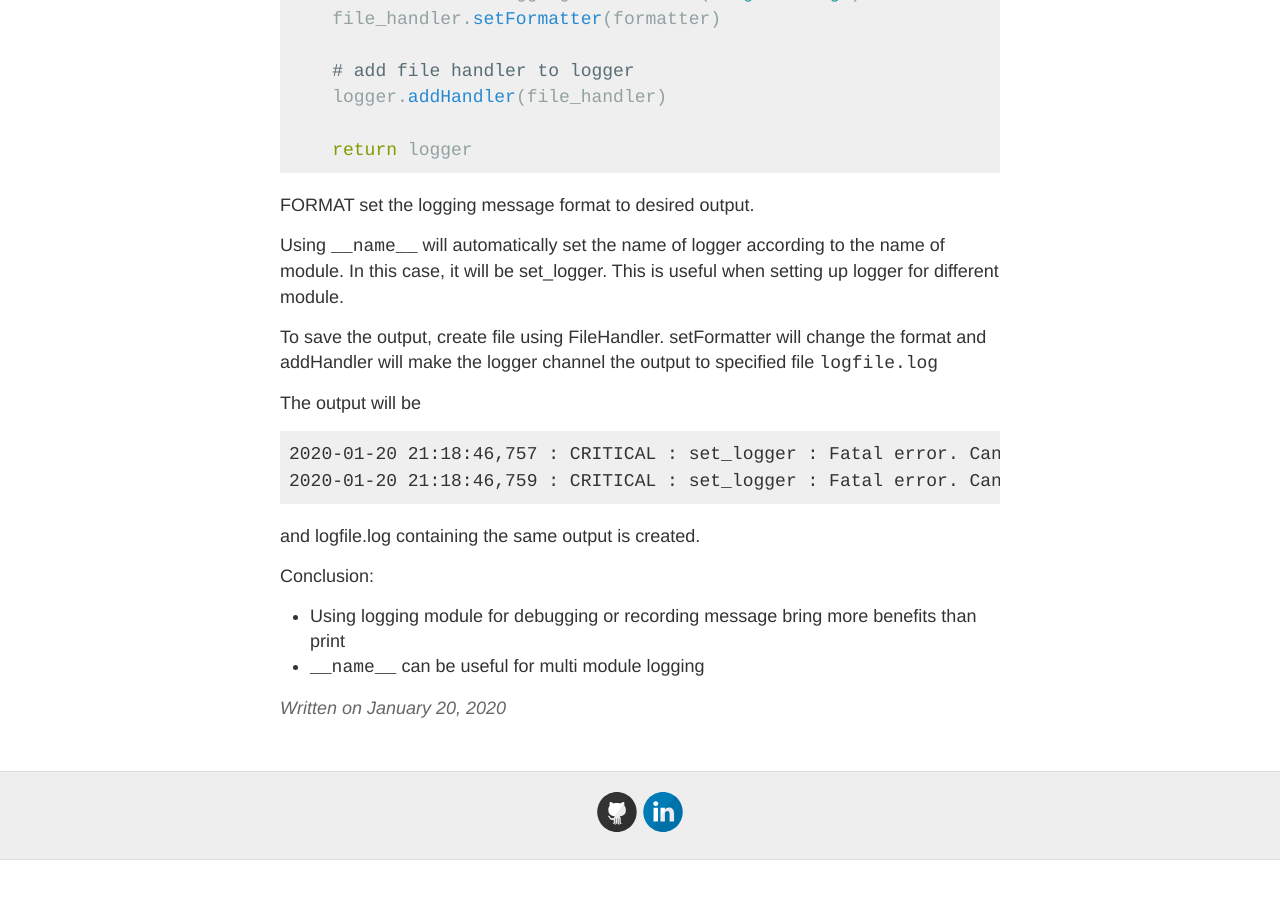
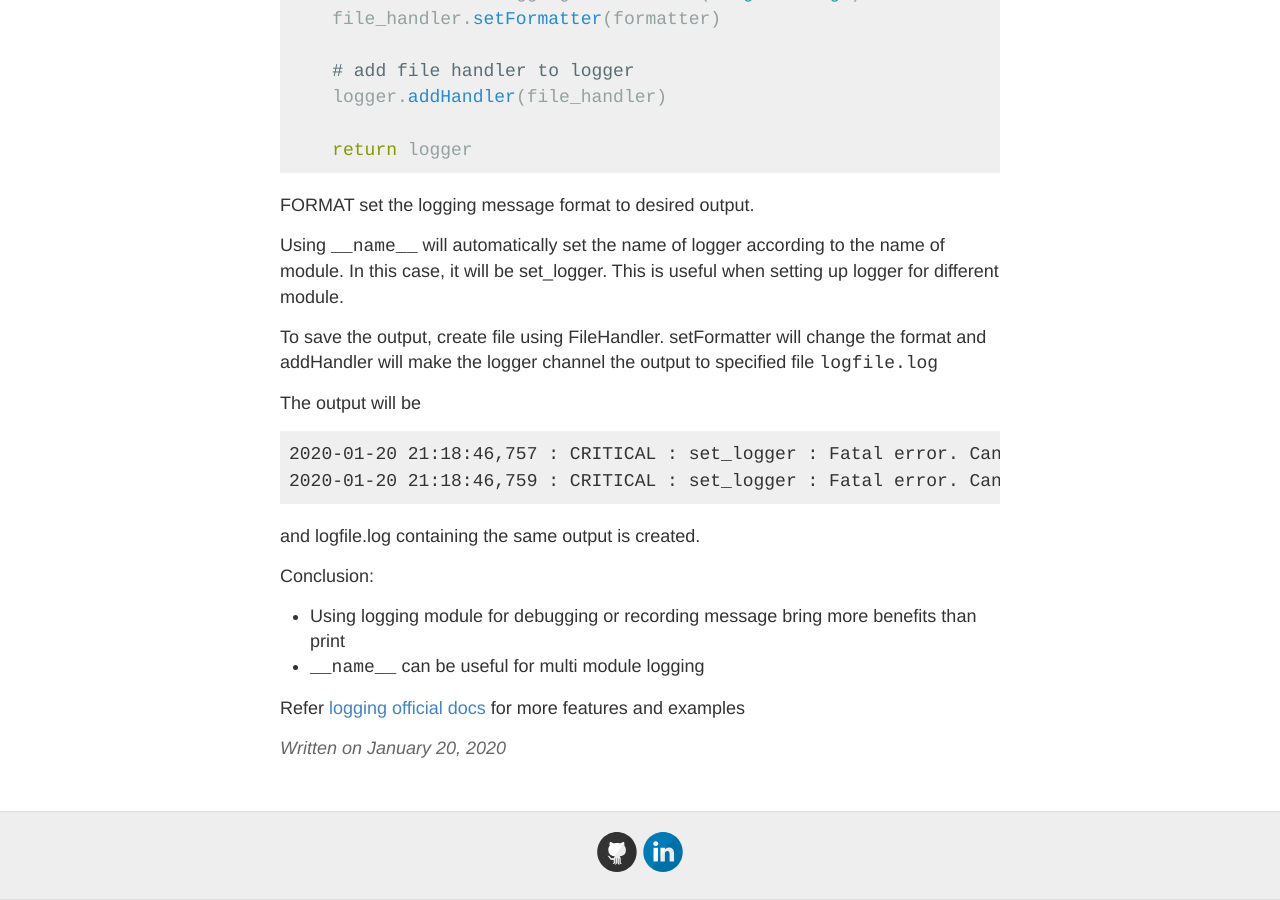
Before and after one commit to devennn/devennn.github.io, a Jekyll site: the page built from _posts/2020-01-20-python-logging-module.md, in a window 1280 px wide and 900 px high, scrolled down 3225 px. Built offline with Jekyll 4.4.1, drawn with Linux system fonts in a browser that asks for light colours; before the commit the page ends 4085 px from its top, so only the background shows below that.

Commit message:
Update 2020-01-20-python-logging-module.md

````diff
--- a/_posts/2020-01-20-python-logging-module.md
+++ b/_posts/2020-01-20-python-logging-module.md
@@ -138,3 +138,5 @@ and logfile.log containing the same output is created.
 Conclusion:
 - Using logging module for debugging or recording message bring more benefits than print
 - ```__name__``` can be useful for multi module logging
+
+Refer [logging official docs](https://docs.python.org/3/library/logging.html) for more features and examples
````
